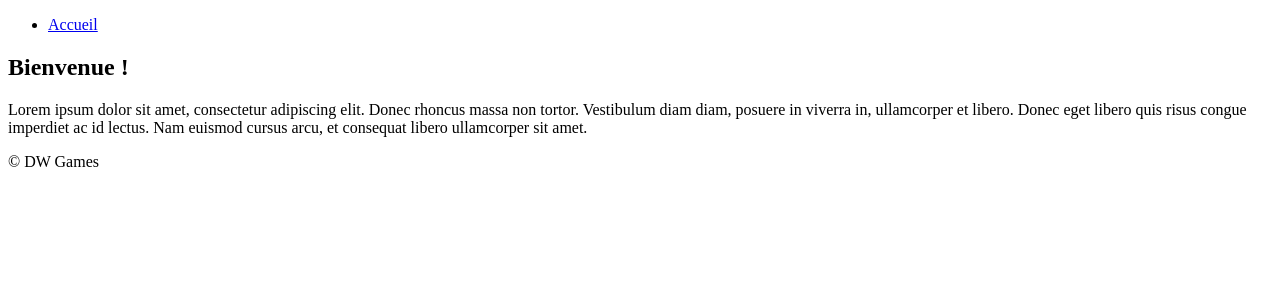
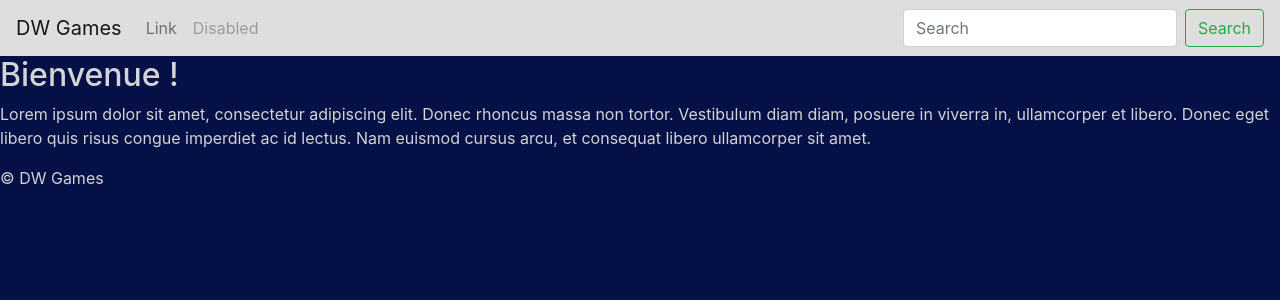
Before and after one commit to dani-bright/DjangoVideoGameLibrary, a Django app: page / in a window 1280 px wide. Shown: the top 300 px of the page. Run offline with Django 3.2, Linux system fonts and the light colour scheme; some libraries are stand-ins or nearby versions.

Commit message:
ajout bootstrap et dossier static

```diff
--- a/videogame/videogame/settings.py
+++ b/videogame/videogame/settings.py
@@ -119,3 +119,7 @@ USE_TZ = True
 # https://docs.djangoproject.com/en/2.0/howto/static-files/
 
 STATIC_URL = '/static/'
+
+STATICFILES_DIRS = (
+    os.path.join(BASE_DIR, "static"),
+)
--- /dev/null
+++ b/videogame/website/static/website/style.css
@@ -0,0 +1,8 @@
+body {
+    background-color: #051046;
+    color: #d4d4d4;
+}
+
+.bg-light {
+    background-color: #dedede!important;
+}
--- a/videogame/website/templates/website/base.html
+++ b/videogame/website/templates/website/base.html
@@ -1,20 +1,41 @@
 <!DOCTYPE html>
 <html lang="fr">
 <head>
+    <link rel="stylesheet" href="https://stackpath.bootstrapcdn.com/bootstrap/4.5.0/css/bootstrap.min.css" integrity="sha384-9aIt2nRpC12Uk9gS9baDl411NQApFmC26EwAOH8WgZl5MYYxFfc+NcPb1dKGj7Sk" crossorigin="anonymous">
+    {% load static %}
+    <link rel="stylesheet" type="text/css" href="{% static 'website/style.css' %}">
    <title>{% block title %}{% endblock %}</title>
 </head>
 <body>
 <header></header>
-    <nav>
-       {% block nav %}
-       <ul>
-            <li><a href="/">Accueil</a></li>
-       </ul>
-       {% endblock %}
-   </nav>
+<nav class="navbar navbar-expand-lg navbar-light bg-light">
+    {% block nav %}
+    <a class="navbar-brand" href="/">DW Games</a>
+    <button class="navbar-toggler" type="button" data-toggle="collapse" data-target="#navbarTogglerDemo02" aria-controls="navbarTogglerDemo02" aria-expanded="false" aria-label="Toggle navigation">
+        <span class="navbar-toggler-icon"></span>
+    </button>
+    <div class="collapse navbar-collapse" id="navbarTogglerDemo02">
+        <ul class="navbar-nav mr-auto mt-2 mt-lg-0">
+        <li class="nav-item">
+            <a class="nav-link" href="#">Link</a>
+        </li>
+        <li class="nav-item">
+            <a class="nav-link disabled" href="#" tabindex="-1" aria-disabled="true">Disabled</a>
+        </li>
+        </ul>
+        <form class="form-inline my-2 my-lg-0">
+        <input class="form-control mr-sm-2" type="search" placeholder="Search">
+        <button class="btn btn-outline-success my-2 my-sm-0" type="submit">Search</button>
+        </form>
+    </div>
+    {% endblock %}
+</nav>
    <section id="content">
        {% block content %}{% endblock %}
    </section>
 <footer>&copy; DW Games</footer>
+<script src="https://code.jquery.com/jquery-3.5.1.slim.min.js" integrity="sha384-DfXdz2htPH0lsSSs5nCTpuj/zy4C+OGpamoFVy38MVBnE+IbbVYUew+OrCXaRkfj" crossorigin="anonymous"></script>
+<script src="https://cdn.jsdelivr.net/npm/popper.js@1.16.0/dist/umd/popper.min.js" integrity="sha384-Q6E9RHvbIyZFJoft+2mJbHaEWldlvI9IOYy5n3zV9zzTtmI3UksdQRVvoxMfooAo" crossorigin="anonymous"></script>
+<script src="https://stackpath.bootstrapcdn.com/bootstrap/4.5.0/js/bootstrap.min.js" integrity="sha384-OgVRvuATP1z7JjHLkuOU7Xw704+h835Lr+6QL9UvYjZE3Ipu6Tp75j7Bh/kR0JKI" crossorigin="anonymous"></script>
 </body>
 </html>
```
